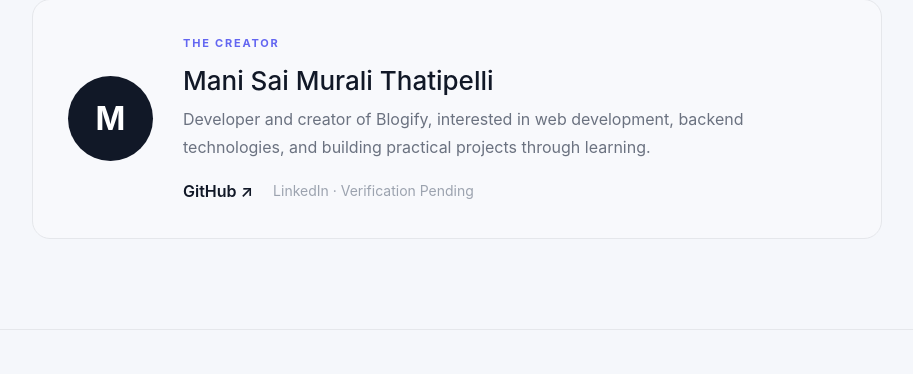
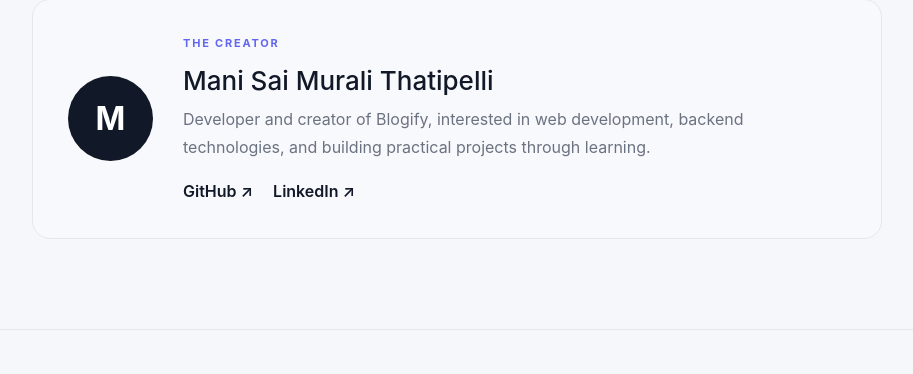
Before and after one commit to manisaimuralithatipelli/Blogify, a Node server app: page /about in a window 1280 px wide. Shown: the part 1292-1666 px from the top of the page, without its empty margins (183-1096 px from the left). Run offline with Node 20, Linux system fonts and the light colour scheme; some libraries are stand-ins or nearby versions.

Commit message:
Remove Google Search Console verification

```diff
--- a/public/google7cd2f786d9d66ed5.html
+++ /dev/null
@@ -1 +0,0 @@
-google-site-verification: google7cd2f786d9d66ed5.html
--- a/views/about.ejs
+++ b/views/about.ejs
@@ -116,16 +116,14 @@
 
                         <div class="author-links">
 
-                        <a
-                            href="https://github.com/manisaimuralithatipelli"
-                            target="_blank"
+                            <a href="https://github.com/manisaimuralithatipelli" target="_blank"
                                 rel="noopener noreferrer">
                                 GitHub ↗
                             </a>
-
-                        <span>
-                            LinkedIn · Verification Pending
-                        </span>
+                            <a href="https://www.linkedin.com/in/mani-sai-murali-thatipelli-6526a8437/" target="_blank"
+                                rel="noopener noreferrer">
+                                LinkedIn ↗
+                            </a>
 
                         </div>
 
```
Also changed, not shown: 1 other file. Lines whose indentation alone changed are shown as unchanged.
